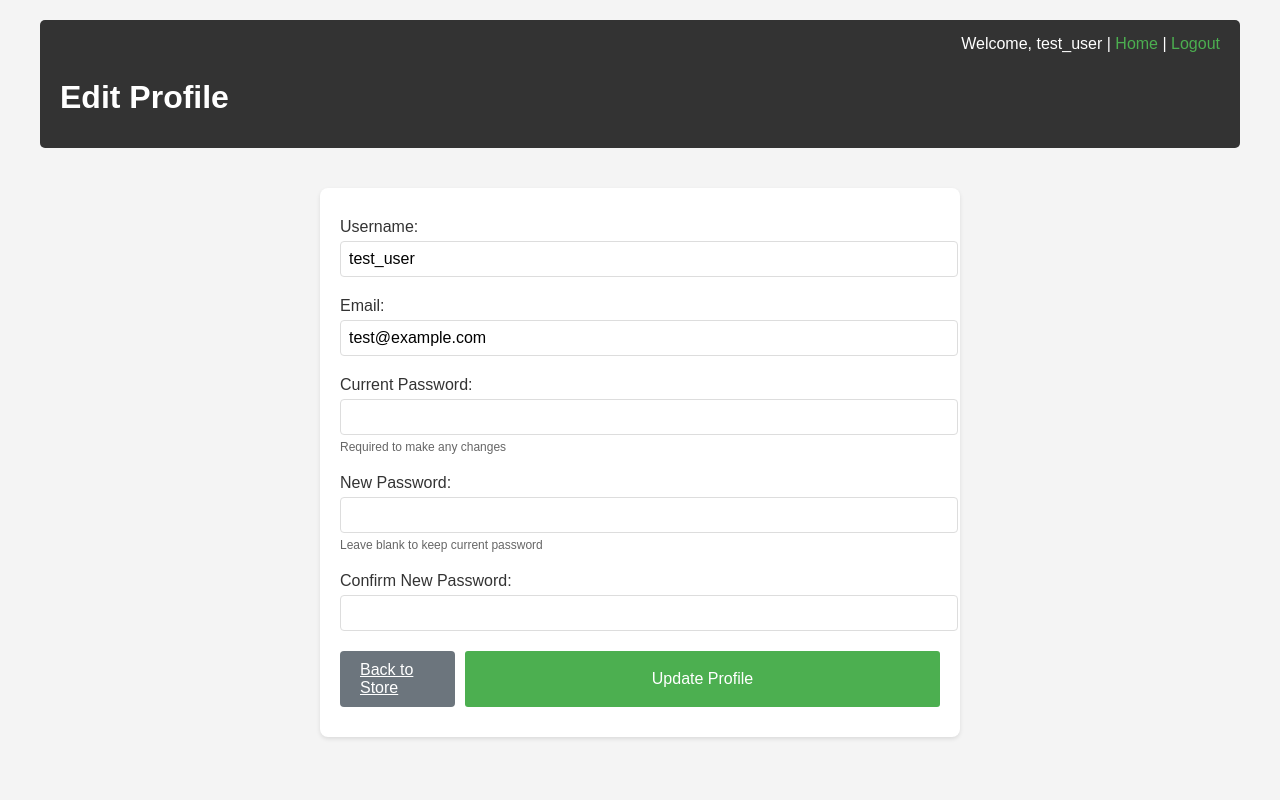
After one commit to Kabdelrhman/shoes-store, a PHP site: page /edit_profile.php in a window 1280 px wide. The commit adds this page. Run offline with PHP 8.4, Linux system fonts and the light colour scheme; a user stored in the database is signed in; data comes from the database, SQL or seed files in the repository.

Commit message:
Add files via upload

```diff
--- /dev/null
+++ b/edit_profile.php
@@ -0,0 +1,241 @@
+<?php
+session_start();
+require_once 'config.php';
+
+// Check if user is logged in
+if (!isset($_SESSION['user_id'])) {
+    header("Location: login.php");
+    exit;
+}
+
+$user_id = $_SESSION['user_id'];
+$success_message = '';
+$error_message = '';
+
+// Handle form submission
+if ($_SERVER['REQUEST_METHOD'] == 'POST') {
+    $username = trim($_POST['username']);
+    $email = trim($_POST['email']);
+    $current_password = $_POST['current_password'];
+    $new_password = $_POST['new_password'];
+    $confirm_password = $_POST['confirm_password'];
+
+    // Validate current password
+    $sql = "SELECT password FROM users WHERE id = ?";
+    $stmt = $conn->prepare($sql);
+    $stmt->bind_param("i", $user_id);
+    $stmt->execute();
+    $result = $stmt->get_result();
+    $user = $result->fetch_assoc();
+
+    if ($current_password === $user['password']) {
+        // Check if username is already taken by another user
+        $sql = "SELECT id FROM users WHERE username = ? AND id != ?";
+        $stmt = $conn->prepare($sql);
+        $stmt->bind_param("si", $username, $user_id);
+        $stmt->execute();
+        $result = $stmt->get_result();
+
+        if ($result->num_rows > 0) {
+            $error_message = "Username is already taken";
+        } else {
+            // Check if email is already taken by another user
+            $sql = "SELECT id FROM users WHERE email = ? AND id != ?";
+            $stmt = $conn->prepare($sql);
+            $stmt->bind_param("si", $email, $user_id);
+            $stmt->execute();
+            $result = $stmt->get_result();
+
+            if ($result->num_rows > 0) {
+                $error_message = "Email is already taken";
+            } else {
+                // Update username and email
+                $sql = "UPDATE users SET username = ?, email = ? WHERE id = ?";
+                $stmt = $conn->prepare($sql);
+                $stmt->bind_param("ssi", $username, $email, $user_id);
+                $stmt->execute();
+
+                // Update password if provided
+                if (!empty($new_password)) {
+                    if ($new_password !== $confirm_password) {
+                        $error_message = "New passwords do not match";
+                    } else {
+                        $sql = "UPDATE users SET password = ? WHERE id = ?";
+                        $stmt = $conn->prepare($sql);
+                        $stmt->bind_param("si", $new_password, $user_id);
+                        $stmt->execute();
+                    }
+                }
+
+                if (empty($error_message)) {
+                    $_SESSION['username'] = $username;
+                    $success_message = "Profile updated successfully";
+                }
+            }
+        }
+    } else {
+        $error_message = "Current password is incorrect";
+    }
+}
+
+// Get current user data
+$sql = "SELECT username, email FROM users WHERE id = ?";
+$stmt = $conn->prepare($sql);
+$stmt->bind_param("i", $user_id);
+$stmt->execute();
+$result = $stmt->get_result();
+$user = $result->fetch_assoc();
+?>
+
+<!DOCTYPE html>
+<html>
+<head>
+    <title>Edit Profile - Shoes Store</title>
+    <link rel="stylesheet" href="style.css">
+    <style>
+        .profile-container {
+            max-width: 600px;
+            margin: 40px auto;
+            padding: 20px;
+            background: white;
+            border-radius: 8px;
+            box-shadow: 0 2px 4px rgba(0,0,0,0.1);
+        }
+
+        .profile-header {
+            text-align: center;
+            margin-bottom: 30px;
+        }
+
+        .form-group {
+            margin-bottom: 20px;
+        }
+
+        .form-group label {
+            display: block;
+            margin-bottom: 5px;
+            color: #333;
+            font-weight: 500;
+        }
+
+        .form-group input {
+            width: 100%;
+            padding: 8px;
+            border: 1px solid #ddd;
+            border-radius: 4px;
+            font-size: 16px;
+        }
+
+        .form-group small {
+            display: block;
+            margin-top: 5px;
+            color: #666;
+            font-size: 12px;
+        }
+
+        .message {
+            padding: 10px;
+            margin-bottom: 20px;
+            border-radius: 4px;
+        }
+
+        .success {
+            background-color: #d4edda;
+            color: #155724;
+            border: 1px solid #c3e6cb;
+        }
+
+        .error {
+            background-color: #f8d7da;
+            color: #721c24;
+            border: 1px solid #f5c6cb;
+        }
+
+        .btn-container {
+            display: flex;
+            gap: 10px;
+            justify-content: space-between;
+            margin-top: 20px;
+        }
+
+        .btn {
+            padding: 10px 20px;
+            border: none;
+            border-radius: 4px;
+            cursor: pointer;
+            font-size: 16px;
+            transition: background-color 0.3s;
+        }
+
+        .btn-primary {
+            background-color: #007bff;
+            color: white;
+        }
+
+        .btn-secondary {
+            background-color: #6c757d;
+            color: white;
+        }
+
+        .btn:hover {
+            opacity: 0.9;
+        }
+    </style>
+</head>
+<body>
+    <div class="header">
+        <div class="header-top">
+            <div class="user-info">
+                Welcome, <?php echo htmlspecialchars($_SESSION['username']); ?>
+                | <a href="index.php">Home</a>
+                | <a href="logout.php">Logout</a>
+            </div>
+        </div>
+        <h1>Edit Profile</h1>
+    </div>
+
+    <div class="profile-container">
+        <?php if ($success_message): ?>
+            <div class="message success"><?php echo htmlspecialchars($success_message); ?></div>
+        <?php endif; ?>
+
+        <?php if ($error_message): ?>
+            <div class="message error"><?php echo htmlspecialchars($error_message); ?></div>
+        <?php endif; ?>
+
+        <form method="POST" action="">
+            <div class="form-group">
+                <label>Username:</label>
+                <input type="text" name="username" value="<?php echo htmlspecialchars($user['username']); ?>" required>
+            </div>
+
+            <div class="form-group">
+                <label>Email:</label>
+                <input type="email" name="email" value="<?php echo htmlspecialchars($user['email']); ?>" required>
+            </div>
+
+            <div class="form-group">
+                <label>Current Password:</label>
+                <input type="password" name="current_password" required>
+                <small>Required to make any changes</small>
+            </div>
+
+            <div class="form-group">
+                <label>New Password:</label>
+                <input type="password" name="new_password">
+                <small>Leave blank to keep current password</small>
+            </div>
+
+            <div class="form-group">
+                <label>Confirm New Password:</label>
+                <input type="password" name="confirm_password">
+            </div>
+
+            <div class="btn-container">
+                <a href="index.php" class="btn btn-secondary">Back to Store</a>
+                <input type="submit" value="Update Profile" class="btn btn-primary">
+            </div>
+        </form>
+    </div>
+</body>
+</html>
--- a/index.php
+++ b/index.php
@@ -85,6 +85,7 @@ $stmt->close();
         <div class="header-top">
             <div class="user-info">
                 Welcome, <?php echo htmlspecialchars($_SESSION['username']); ?>
+                | <a href="edit_profile.php">Edit Profile</a>
                 <?php if ($user['is_admin']): ?>
                     | <a href="admin/manage_products.php">Manage Products</a>
                 <?php endif; ?>
```
